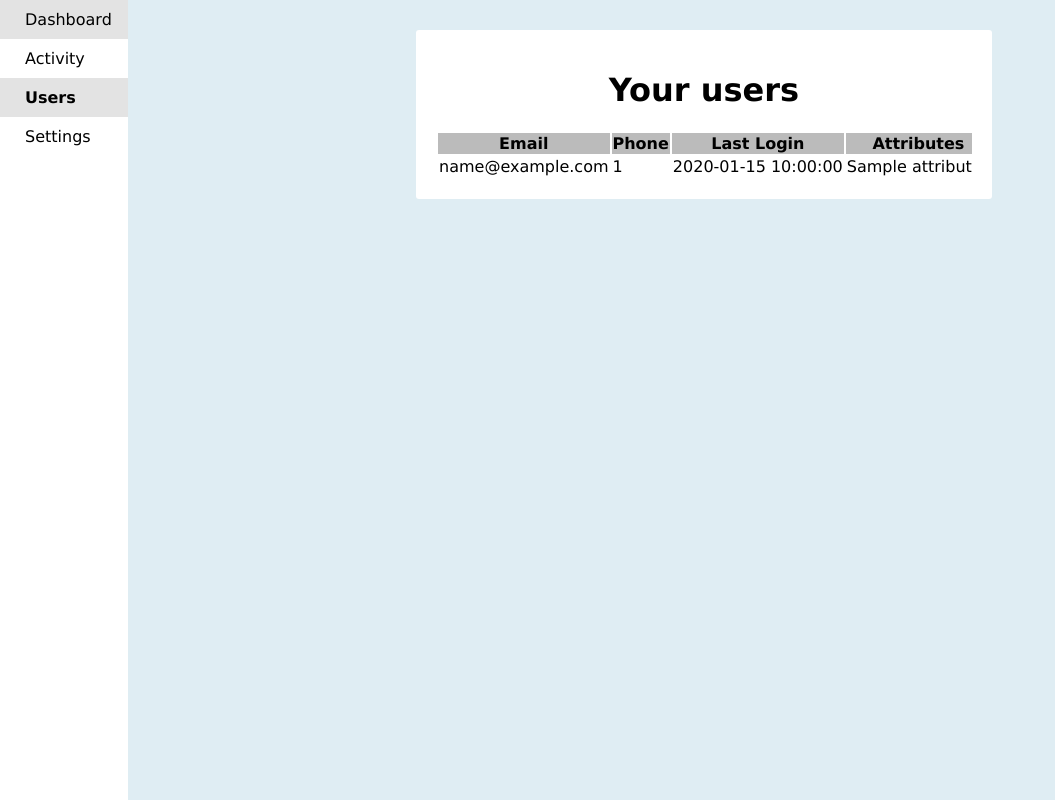
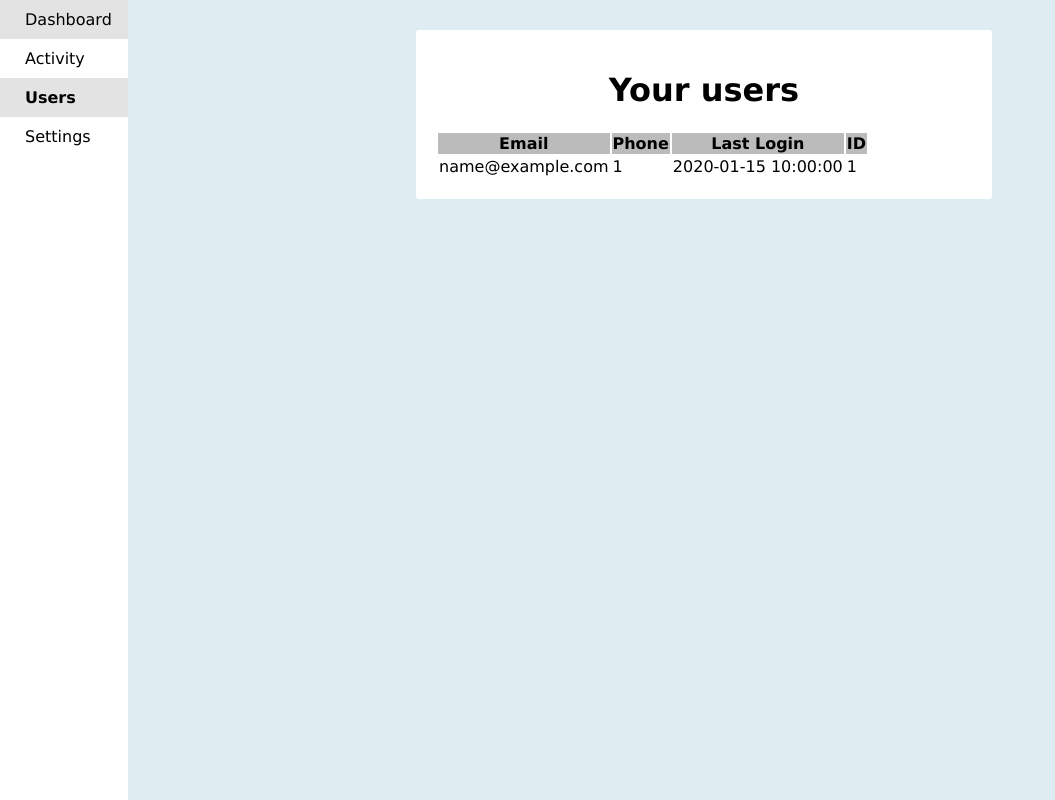
Before and after one commit to Rdbaker/weasl-api, a Flask app: template weasl/templates/dashboard/users.html in a window 1280 px wide. Shown: the whole page, without its empty margins (0-1055 px from the left). Run offline with Flask 2, Linux system fonts and the light colour scheme; the template is opened without the code that fills it: most values are stand-ins (such as "Sample title", 1, 10 or a date in 2020).

Commit message:
Adds the ID attribute to the users table

```diff
--- a/weasl/templates/dashboard/users.html
+++ b/weasl/templates/dashboard/users.html
@@ -25,7 +25,7 @@
             <th>Email</th>
             <th>Phone</th>
             <th>Last Login</th>
-            <th>Attributes</th>
+            <th>ID</th>
           </thead>
           <tbody>
             {% for user in ordered_users %}
@@ -33,7 +33,7 @@
               <td>{{ user.email }}</td>
               <td>{{ user.phone_number }}</td>
               <td>{{ user.last_login_at }}</td>
-              <td>{{ user.attributes }}</td>
+              <td>{{ user.id }}</td>
             </tr>
             {% endfor %}
           </tbody>
```
